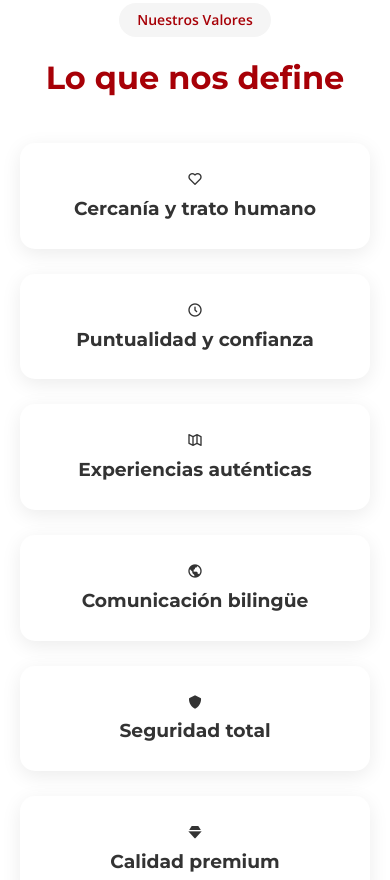
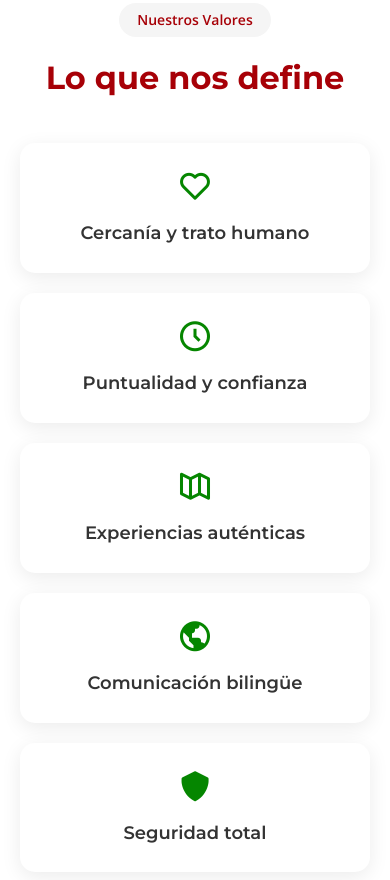
Before and after one commit to a3culturaytecnologia/pmftours, a plain HTML site: page index.html in a window 390 px wide. Shown: the part 2029-2909 px from the top of the page. Drawn offline with nearby package versions, Linux system fonts and the light colour scheme.

Commit message:
Sitio PMF Tours - Versión final con todos los archivos

```diff
--- a/css/styles.css
+++ b/css/styles.css
@@ -510,12 +510,19 @@ h1, h2, h3, h4, h5, h6 {
 }
 
 /* ============================================
-   VALUES SECTION
-   ============================================ */
+   VALORES SECTION
+   ============================================ */
+.values {
+    background: var(--blanco);
+    padding: 80px 0;
+}
+
 .values-grid {
     display: grid;
-    grid-template-columns: repeat(auto-fit, minmax(250px, 1fr));
+    grid-template-columns: repeat(3, 1fr); /* Fuerza 3 columnas */
     gap: 25px;
+    max-width: 1200px;
+    margin: 0 auto;
 }
 
 .value-card {
@@ -525,6 +532,50 @@ h1, h2, h3, h4, h5, h6 {
     border-radius: 15px;
     box-shadow: 0 5px 20px rgba(0,0,0,0.08);
     transition: all 0.3s ease;
+}
+
+.value-card:hover {
+    transform: translateY(-5px);
+    box-shadow: 0 10px 30px rgba(0,0,0,0.15);
+}
+
+.value-icon {
+    font-size: 36px !important;
+    color: var(--pmf-verde);
+    margin-bottom: 15px;
+    transition: transform 0.3s ease;
+    display: block;
+}
+
+.value-card:hover .value-icon {
+    transform: scale(1.1);
+}
+
+.value-card h3 {
+    font-size: 18px;
+    color: var(--negro);
+    margin: 0;
+    font-weight: 600;
+}
+
+/* Responsive */
+@media (max-width: 992px) {
+    .values-grid {
+        grid-template-columns: repeat(3, 1fr); /* Mantiene 3 columnas */
+        gap: 20px;
+    }
+}
+
+@media (max-width: 768px) {
+    .values-grid {
+        grid-template-columns: repeat(2, 1fr); /* Cambia a 2 columnas */
+    }
+}
+
+@media (max-width: 480px) {
+    .values-grid {
+        grid-template-columns: 1fr; /* Una columna en móvil */
+    }
 }
 
 /* ============================================
--- a/index.html
+++ b/index.html
@@ -9,25 +9,12 @@
     <meta name="keywords"
         content="tours panamá, transporte privado panamá, traslado aeropuerto tocumen, city tour panama, tours casco antiguo, playas panama">
     <meta name="author" content="PMF Tours">
-    <!-- Favicons - Sistema completo optimizado -->
-    <link rel="icon" type="image/svg+xml" href="./image/favicon/favicon.svg">
-    <link rel="icon" type="image/png" sizes="32x32" href="./image/favicon/favicon-96x96.png">
-    <link rel="icon" type="image/png" sizes="16x16" href="./image/favicon/favicon-96x96.png">
-    <link rel="icon" type="image/x-icon" href="./image/favicon/favicon.ico">
-
-    <!-- Apple Touch Icon -->
-    <link rel="apple-touch-icon" href="./image/favicon/apple-touch-icon.png">
-
-    <!-- Web App Manifest -->
-    <link rel="manifest" href="./image/favicon/site.webmanifest">
-
-    <!-- Icons para PWA -->
-    <link rel="icon" type="image/png" sizes="192x192" href="./image/favicon/web-app-manifest-192x192.png">
-    <link rel="icon" type="image/png" sizes="512x512" href="./image/favicon/web-app-manifest-512x512.png">
-
-    <!-- Theme Color para móviles -->
     <meta name="theme-color" content="#a70007">
     <title>PMF Tours - Tu puerta a Panamá | Transporte y Tours Privados</title>
+
+    <!-- Favicons -->
+    <link rel="icon" type="image/svg+xml" href="./image/favicon/favicon.svg">
+    <link rel="icon" type="image/x-icon" href="./image/favicon/favicon.ico">
 
     <!-- Google Fonts - Optimizado -->
     <link rel="preconnect" href="https://fonts.googleapis.com">
@@ -60,9 +47,8 @@
             </div>
 
             <div class="nav-links">
-                <!-- Navegación -->
-                <a href="#inicio" data-translate="nav_inicio">Inicio</a>
-                <a href="#nosotros" data-translate="nav_nosotros">Nosotros</a>
+                <a href="#inicio">Inicio</a>
+                <a href="#nosotros">Nosotros</a>
                 <a href="#servicios">Servicios</a>
                 <a href="#valores">Valores</a>
                 <a href="#galeria">Galería</a>
@@ -123,8 +109,7 @@
         <div class="hero-overlay"></div>
 
         <div class="hero-content">
-            <!-- Títulos -->
-            <h1 class="hero-title" data-translate="hero_title">Tu puerta a Panamá</h1>
+            <h1 class="hero-title">Tu puerta a Panamá</h1>
             <p class="hero-subtitle">Transporte & Tours Privados con seguridad, puntualidad y experiencias auténticas.
             </p>
 
@@ -427,7 +412,7 @@
                     <form id="contactForm" class="contact-form">
                         <div class="form-group">
                             <i class='bx bx-user'></i>
-                            <input type="text" id="name" name="name" data-placeholder="form_name" required>
+                            <input type="text" id="name" name="name" placeholder="Tu nombre" required>
                         </div>
                         <div class="form-group">
                             <i class='bx bx-envelope'></i>
```
